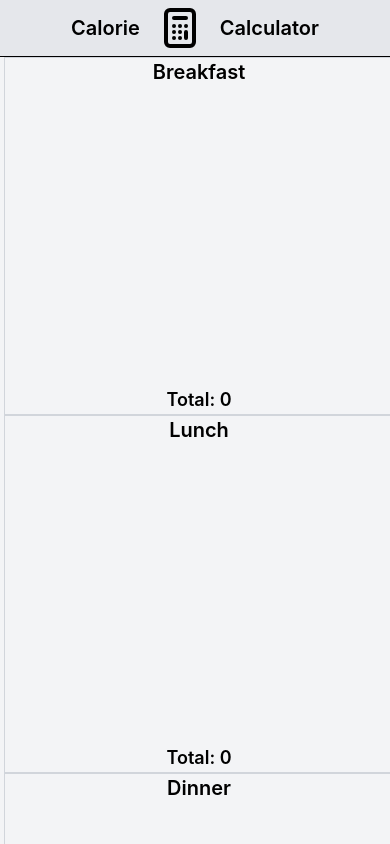
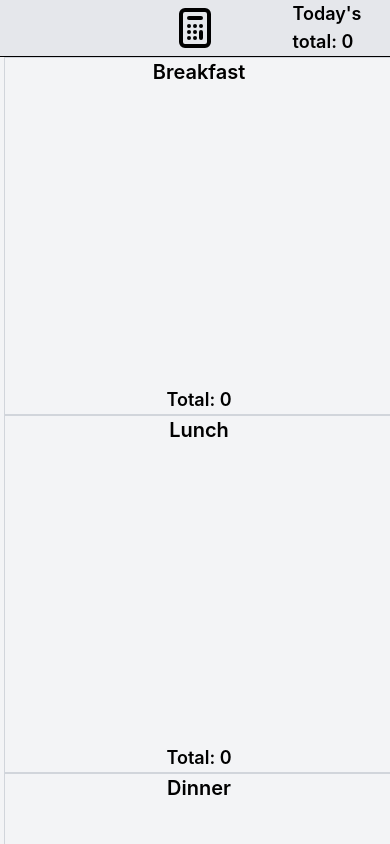
Before and after one commit to BartlomiejRuson/cal-calculator, a Next.js app: page / in a window 390 px wide. Shown: the top 844 px of the page. Built offline with nearby package versions, Linux system fonts and the light colour scheme.

Commit message:
sprawdzanie formularza i troche css

```diff
--- a/pages/index.js
+++ b/pages/index.js
@@ -11,34 +11,32 @@ export default function Home() {
   const [lunchTotal, setLunchTotal] = useState(0);
   const [dinnerTotal, setDinnerTotal] = useState(0);
   const [snacksTotal, setSnacksTotal] = useState(0);
+  const [dayTotal, setDayTotal] = useState(0);
   const [ingr, setIngr] = useState("");
   const [dish, setDish] = useState("");
+  const [errorText, setErrorText] = useState("");
   const [currentFood, setCurrentFood] = useState({
     name: "",
     dish: "",
     kcals: "",
   });
 
- const hideButton = async () =>{
-   const  myForm = document.querySelector('.myform')
-   const myButton = document.querySelector('.plusButton')
+  const hideButton = async () => {
+    const myForm = document.querySelector(".myform");
+    const myButton = document.querySelector(".plusButton");
     const myFormPosition = myForm.getBoundingClientRect().top;
     const screenPosition = window.innerHeight;
-   if(myFormPosition<screenPosition-60){
-     myButton.classList.add('hidden');
+    if (myFormPosition < screenPosition - 60) {
+      myButton.classList.add("hidden");
     } else {
       myButton.classList.remove("hidden");
     }
+  };
+
+  if (typeof window === "undefined") {
+  } else {
+    window.addEventListener("scroll", hideButton);
   }
-
- if(typeof window === "undefined"){
-
- } else {
-  window.addEventListener('scroll',hideButton);
- }
-
-
-
 
   const deleteFood = (id, dish, kcals) => {
     switch (dish) {
@@ -48,6 +46,7 @@ export default function Home() {
         });
         setBre(newBreakfast);
         setBreakfastTotal(breakfastTotal - kcals);
+        setDayTotal(dayTotal - kcals);
         break;
       case "lunch":
         const newLunch = lun.filter((item) => {
@@ -55,6 +54,7 @@ export default function Home() {
         });
         setLun(newLunch);
         setLunchTotal(lunchTotal - kcals);
+        setDayTotal(dayTotal - kcals);
         break;
       case "dinner":
         const newDinner = din.filter((item) => {
@@ -62,6 +62,7 @@ export default function Home() {
         });
         setDin(newDinner);
         setDinnerTotal(dinnerTotal - kcals);
+        setDayTotal(dayTotal - kcals);
         break;
       case "snacks":
         const newSnacks = sna.filter((item) => {
@@ -69,6 +70,7 @@ export default function Home() {
         });
         setSna(newSnacks);
         setSnacksTotal(snacksTotal - kcals);
+        setDayTotal(dayTotal - kcals);
         break;
       default:
     }
@@ -82,6 +84,7 @@ export default function Home() {
           { id: uuid(), name: currentFood.name, kcals: currentFood.kcals },
         ]);
         setBreakfastTotal(breakfastTotal + currentFood.kcals);
+        setDayTotal(dayTotal + currentFood.kcals);
         break;
       case "lunch":
         setLun([
@@ -89,6 +92,7 @@ export default function Home() {
           { id: uuid(), name: currentFood.name, kcals: currentFood.kcals },
         ]);
         setLunchTotal(lunchTotal + currentFood.kcals);
+        setDayTotal(dayTotal + currentFood.kcals);
         break;
       case "dinner":
         setDin([
@@ -96,6 +100,7 @@ export default function Home() {
           { id: uuid(), name: currentFood.name, kcals: currentFood.kcals },
         ]);
         setDinnerTotal(dinnerTotal + currentFood.kcals);
+        setDayTotal(dayTotal + currentFood.kcals);
         break;
       case "snacks":
         setSna([
@@ -103,6 +108,7 @@ export default function Home() {
           { id: uuid(), name: currentFood.name, kcals: currentFood.kcals },
         ]);
         setSnacksTotal(snacksTotal + currentFood.kcals);
+        setDayTotal(dayTotal + currentFood.kcals);
         break;
       default:
     }
@@ -117,15 +123,21 @@ export default function Home() {
         "X-RapidAPI-Key": "ed891157f5mshc9042211f64f080p1bbbf9jsnedd6101045bb",
       },
     };
-    if(ingr){
-
+    if (ingr) {
     }
     fetch(
       "https://edamam-food-and-grocery-database.p.rapidapi.com/parser?ingr=" +
         ingr,
       options
     )
-      .then((response) => response.json())
+      .then((response) => {
+        if (response.status == 200) {
+          setErrorText("");
+          return response.json();
+        } else {
+          throw new Error();
+        }
+      })
       .then((response) =>
         setCurrentFood({
           name: ingr,
@@ -133,7 +145,10 @@ export default function Home() {
           kcals: response.parsed[0].food.nutrients.ENERC_KCAL,
         })
       )
-      .catch((err) => console.error(err));
+      .catch((err) => {
+        console.error(err);
+        setErrorText("you need to type in specific food name");
+      });
   };
   return (
     <div className="h-screen bg-gray-200">
@@ -142,8 +157,10 @@ export default function Home() {
         <meta name="description" content="Generated by me" />
         <link rel="icon" href="/favicon.ico" />
       </Head>
-      <nav className="flex justify-items-center items-center justify-center bg-gray-200 py-1 border-b border-black">
-        <span className="px-4 text-xl font-semibold">Calorie</span>
+      <nav className=" sticky top-0  bg-gray-200 py-1 border-b border-black">
+        <div className="relative">
+          <div className="flex  justify-items-center items-center justify-center">
+            <span className="px-4 text-xl font-semibold hidden md:block">Calorie</span>
             <svg
               xmlns="http://www.w3.org/2000/svg"
               className="h-12 w-12"
@@ -158,7 +175,12 @@ export default function Home() {
                 d="M9 7h6m0 10v-3m-3 3h.01M9 17h.01M9 14h.01M12 14h.01M15 11h.01M12 11h.01M9 11h.01M7 21h10a2 2 0 002-2V5a2 2 0 00-2-2H7a2 2 0 00-2 2v14a2 2 0 002 2z"
               />
             </svg>
-        <span className="px-4 text-xl font-semibold">Calculator</span>
+            <span className="px-4 text-xl font-semibold hidden md:block">Calculator</span>
+          </div>
+
+            <h2 className="absolute top-1/2 right-0 w-1/4 -translate-y-1/2 font-semibold text-lg">Today&apos;s total: {dayTotal}</h2>
+
+        </div>
       </nav>
       <main className="flex flex-col  md:flex-row md:justify-around text-center bg-gray-100 md:py-5">
         <div className="w-full border mx-1  border-gray-300">
@@ -299,8 +321,11 @@ export default function Home() {
           </div>
           <p className="font-semibold text-lg mt-3">Total: {snacksTotal}</p>
         </div>
+
         <div className="fixed plusButton hover:scale-110 transition-all ease-out cursor-pointer md:hidden right-14 bottom-14">
-          <a href="#form">  <svg
+          <a href="#form">
+            {" "}
+            <svg
               className="w-20 h-20 text-green-500"
               xmlns="http://www.w3.org/2000/svg"
               viewBox="0 0 20 20"
@@ -311,15 +336,17 @@ export default function Home() {
                 d="M10 18a8 8 0 100-16 8 8 0 000 16zm1-11a1 1 0 10-2 0v2H7a1 1 0 100 2h2v2a1 1 0 102 0v-2h2a1 1 0 100-2h-2V7z"
                 clipRule="evenodd"
               />
-          </svg></a>
-
+            </svg>
+          </a>
         </div>
       </main>
+
       <form
         className="myform text-center bg-gray-200 border-t border-black"
         onSubmit={handleSubmit}
         id="form"
       >
+        <h2 className="text-red-500 pt-5">{errorText}</h2>
         <h2 className="py-5 font-semibold text-lg">Add something</h2>
         <label htmlFor="food" className="font-semibold text-lg">
           Food:{" "}
@@ -396,8 +423,11 @@ export default function Home() {
           type="submit"
           className="px-4 py-2 my-2  font-bold shadow bg-white focus:shadow-outline hover:bg-green-300 transition-all ease-out"
         >
+
           ADD
+
         </button>
+
       </form>
     </div>
   );
```
Lines whose indentation alone changed are shown as unchanged.
